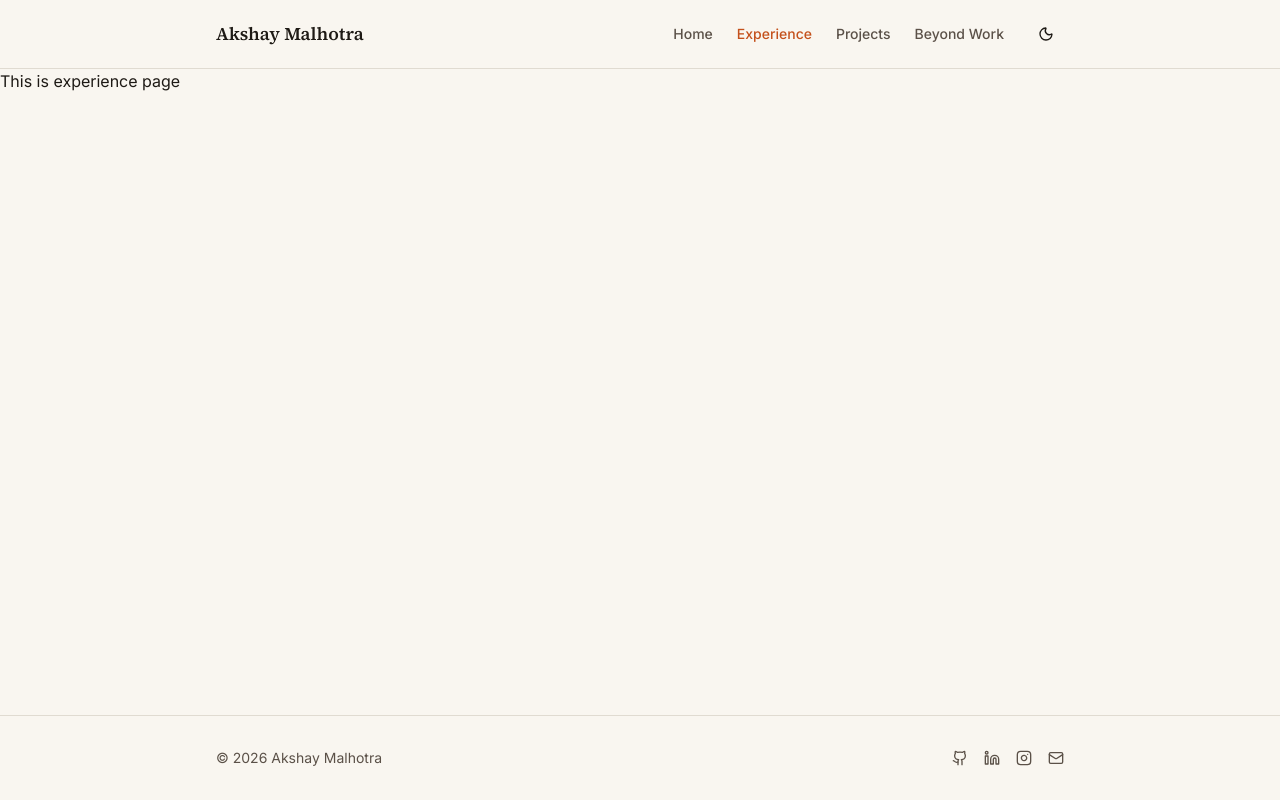
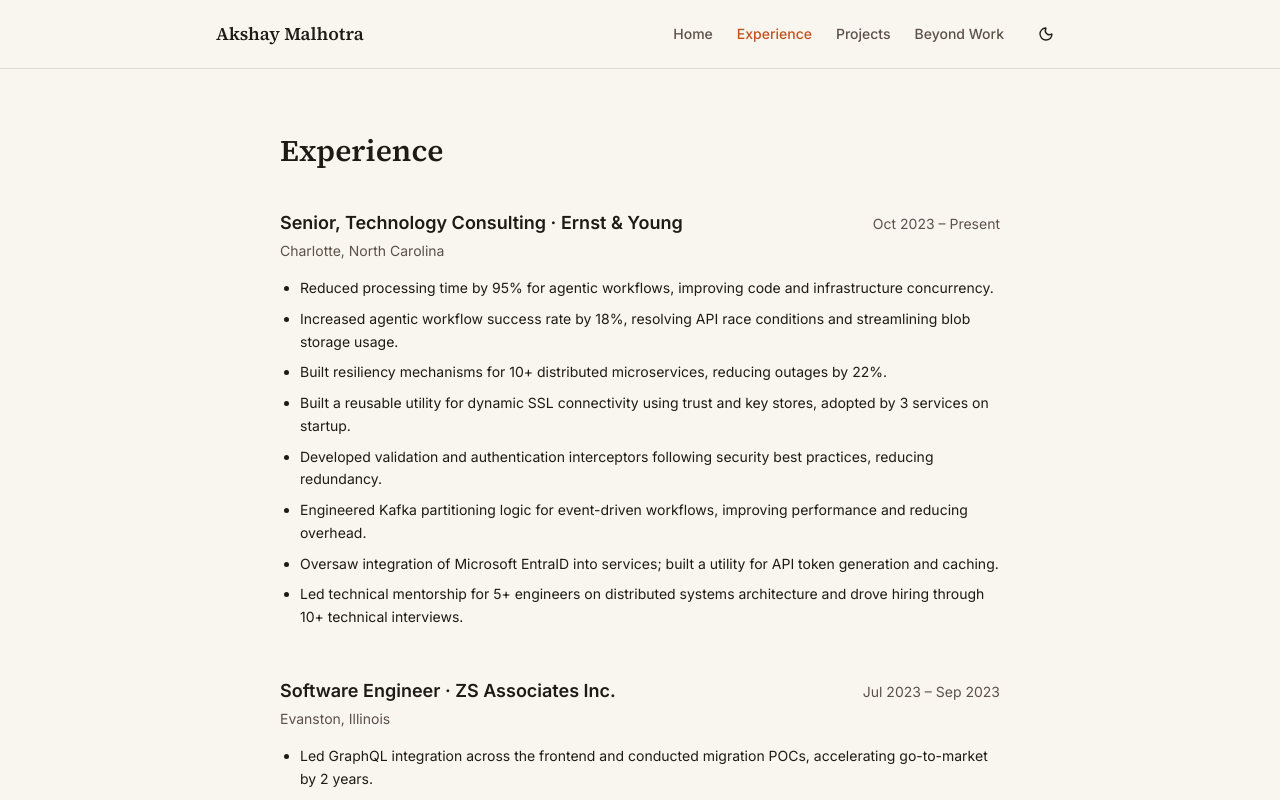
Before and after one commit to akshaymal/akshaymal.github.io, a Next.js app: page /experience in a window 1280 px wide. Shown: the top 800 px of the page. Built offline with nearby package versions, Linux system fonts and the light colour scheme.

Commit message:
Render Experience page from content/experience.ts

```diff
--- a/app/experience/page.tsx
+++ b/app/experience/page.tsx
@@ -1,7 +1,45 @@
+import type { Metadata } from 'next'
+import { experience } from '@/content/experience'
+
+export const metadata: Metadata = {
+  title: 'Experience',
+  description: "Akshay Malhotra's professional experience.",
+}
+
+function formatDate(date: string | null): string {
+  if (date === null) return 'Present'
+  const [year, month] = date.split('-')
+  const monthNames = [
+    'Jan', 'Feb', 'Mar', 'Apr', 'May', 'Jun',
+    'Jul', 'Aug', 'Sep', 'Oct', 'Nov', 'Dec',
+  ]
+  return `${monthNames[Number(month) - 1]} ${year}`
+}
+
 export default function ExperiencePage() {
   return (
-    <div>
-      <p>This is experience page</p>
+    <div className="mx-auto max-w-3xl px-6 py-16">
+      <h1 className="font-serif text-3xl font-semibold">Experience</h1>
+      <div className="mt-10 space-y-12">
+        {experience.map((entry) => (
+          <article key={entry.slug}>
+            <div className="flex flex-wrap items-baseline justify-between gap-x-4 gap-y-1">
+              <h2 className="text-lg font-semibold">
+                {entry.title} · {entry.company}
+              </h2>
+              <span className="text-sm text-muted-foreground">
+                {formatDate(entry.startDate)} – {formatDate(entry.endDate)}
+              </span>
+            </div>
+            <p className="mt-1 text-sm text-muted-foreground">{entry.summary}</p>
+            <ul className="mt-4 list-disc space-y-2 pl-5 text-sm leading-relaxed">
+              {entry.highlights.map((highlight, i) => (
+                <li key={i}>{highlight}</li>
+              ))}
+            </ul>
+          </article>
+        ))}
+      </div>
     </div>
   )
 }
```
